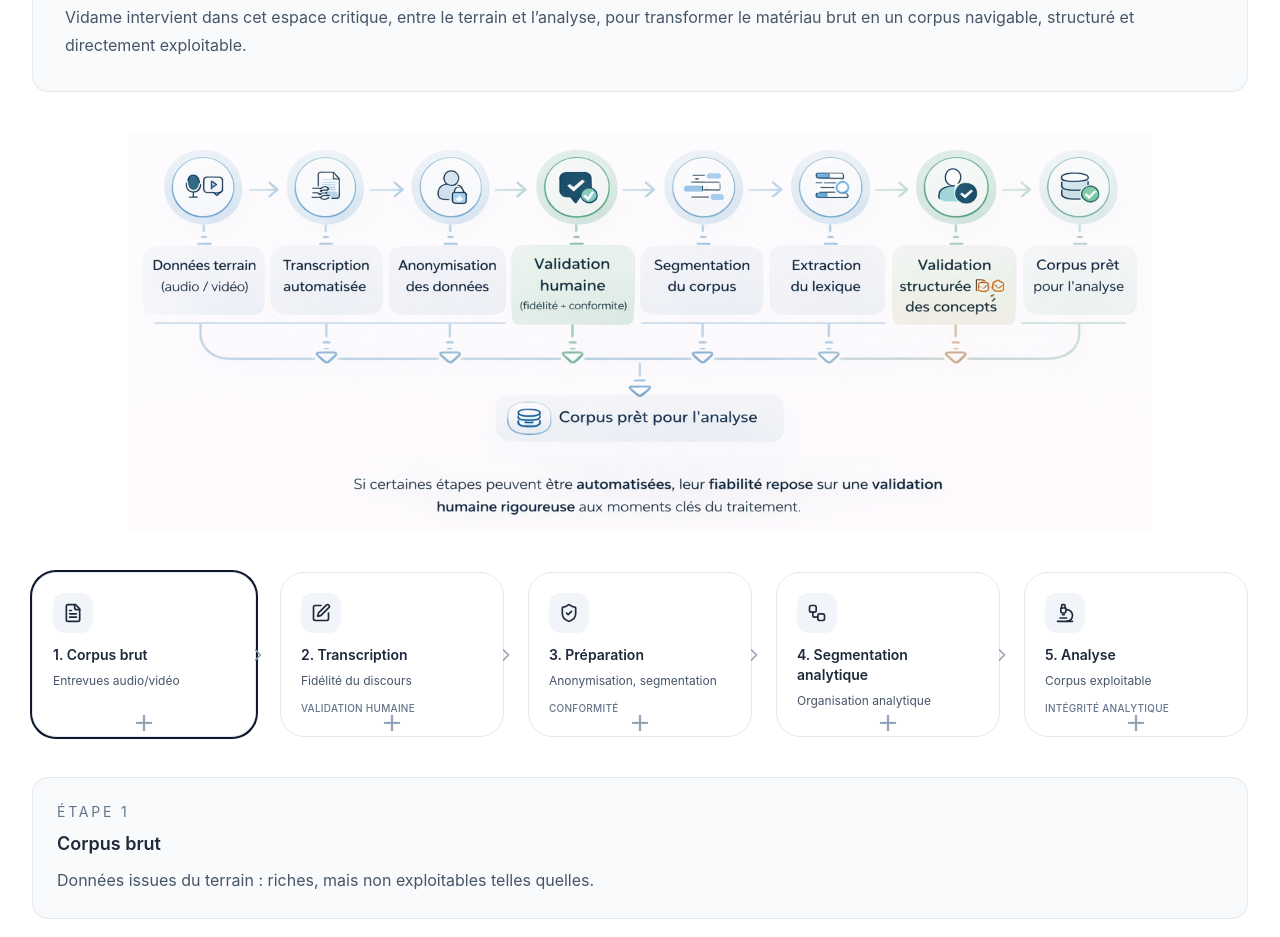
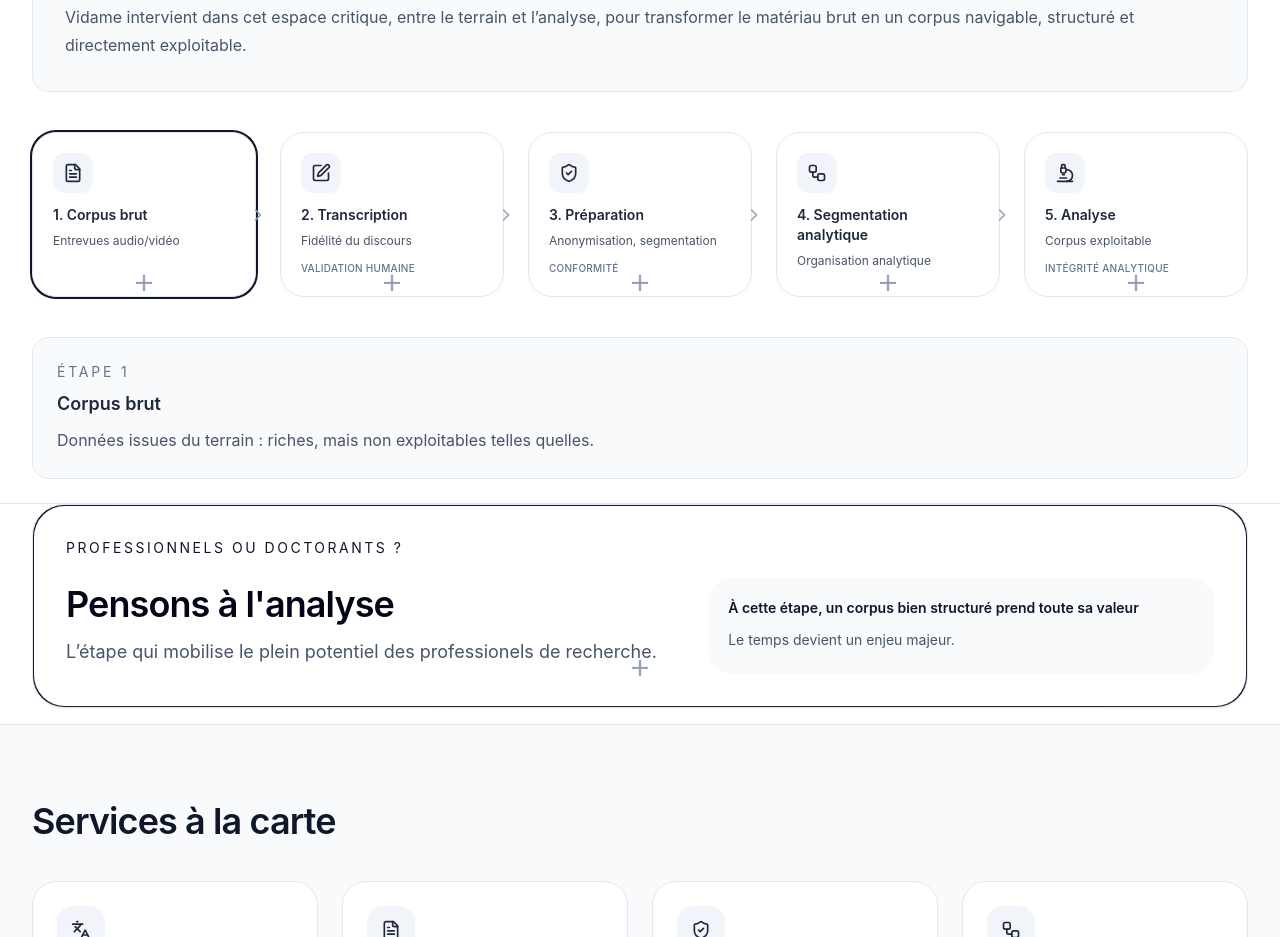
Before and after one commit to momopro21/vidame-recherche, a React (Vite) app: page / in a window 1280 px wide. Shown: the part 2060-2997 px from the top of the page. Built offline with nearby package versions, Linux system fonts and the light colour scheme; the HTML template or start-up script is replaced by a standard one.

Commit message:
Update App.tsx

```diff
--- a/src/App.tsx
+++ b/src/App.tsx
@@ -457,9 +457,7 @@ function Shell({
           </div>
         </div>
               {/* VIDAME_REPERE_PIPELINE_DIAGRAM */}
-              <PipelineDiagram />
-
-              <div className="mt-10 grid gap-6 md:grid-cols-5">
+               <div className="mt-10 grid gap-6 md:grid-cols-5">
                 {steps.map((step, i) => {
                   const Icon = step.icon;
                   const isActive = activeStep === i;
```
